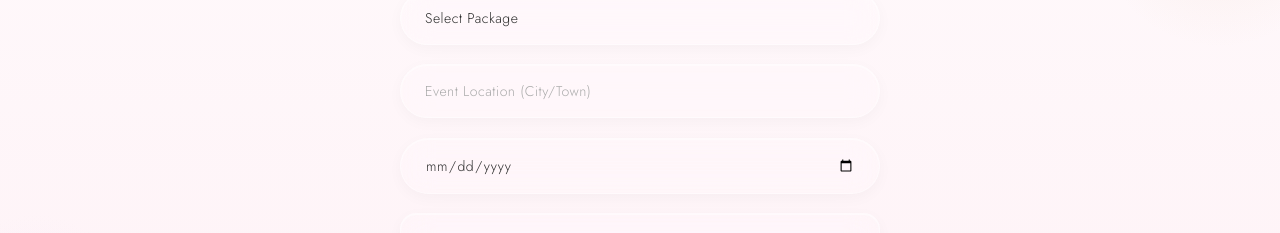
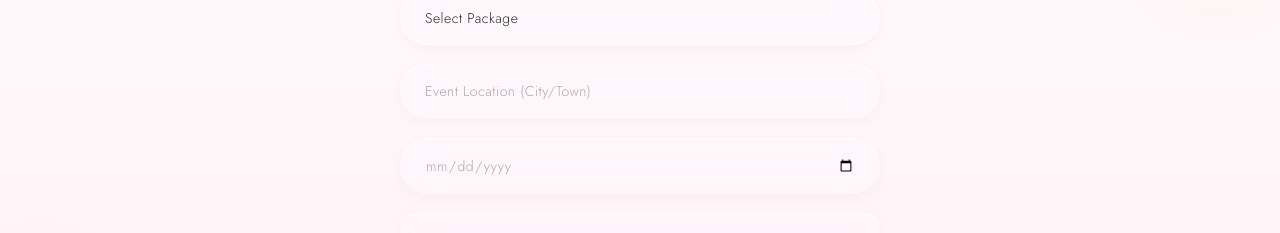
Before and after one commit to arjun2001js/makeoverbyharinii, a React (Vite) app: page / in a window 1280 px wide. Shown: the part 5740-5973 px from the top of the page. Built offline with nearby package versions, Linux system fonts and the light colour scheme.

Commit message:
Fix photo viewer spacing + date field placeholder

```diff
--- a/src/styles.css
+++ b/src/styles.css
@@ -1133,11 +1133,11 @@ footer::after {
 .image-viewer {
     position: fixed; top: 0; left: 0; right: 0; bottom: 0;
     width: 100vw; height: 100vh; z-index: 99999;
-    background: #000; display: flex; align-items: center; justify-content: center;
+    background: rgba(0,0,0,0.95); display: flex; align-items: center; justify-content: center;
     animation: fadeIn 0.2s ease;
 }
 .image-viewer img {
-    max-width: 100vw; max-height: 100vh; object-fit: contain;
+    max-width: 100vw; max-height: 100vh; object-fit: contain; width: 100%;
 }
 .viewer-close {
     position: absolute; top: 1rem; right: 1rem;
@@ -1267,3 +1267,9 @@ footer { animation-delay: 0.35s; }
 .hero .btn { position: relative; overflow: hidden; }
 .hero .btn::before { content: ''; position: absolute; top: 0; left: -100%; width: 100%; height: 100%; background: linear-gradient(90deg, transparent, rgba(255,255,255,0.2), transparent); animation: heroShine 4s ease infinite; }
 @keyframes heroShine { 0%,60%{left:-100%} 100%{left:100%} }
+
+/* Date input placeholder fix */
+input[type="date"] { color: #aaa; }
+input[type="date"]:valid { color: var(--dark); }
+input[type="date"]::-webkit-datetime-edit { color: #aaa; }
+input[type="date"]:valid::-webkit-datetime-edit { color: var(--dark); }
```
